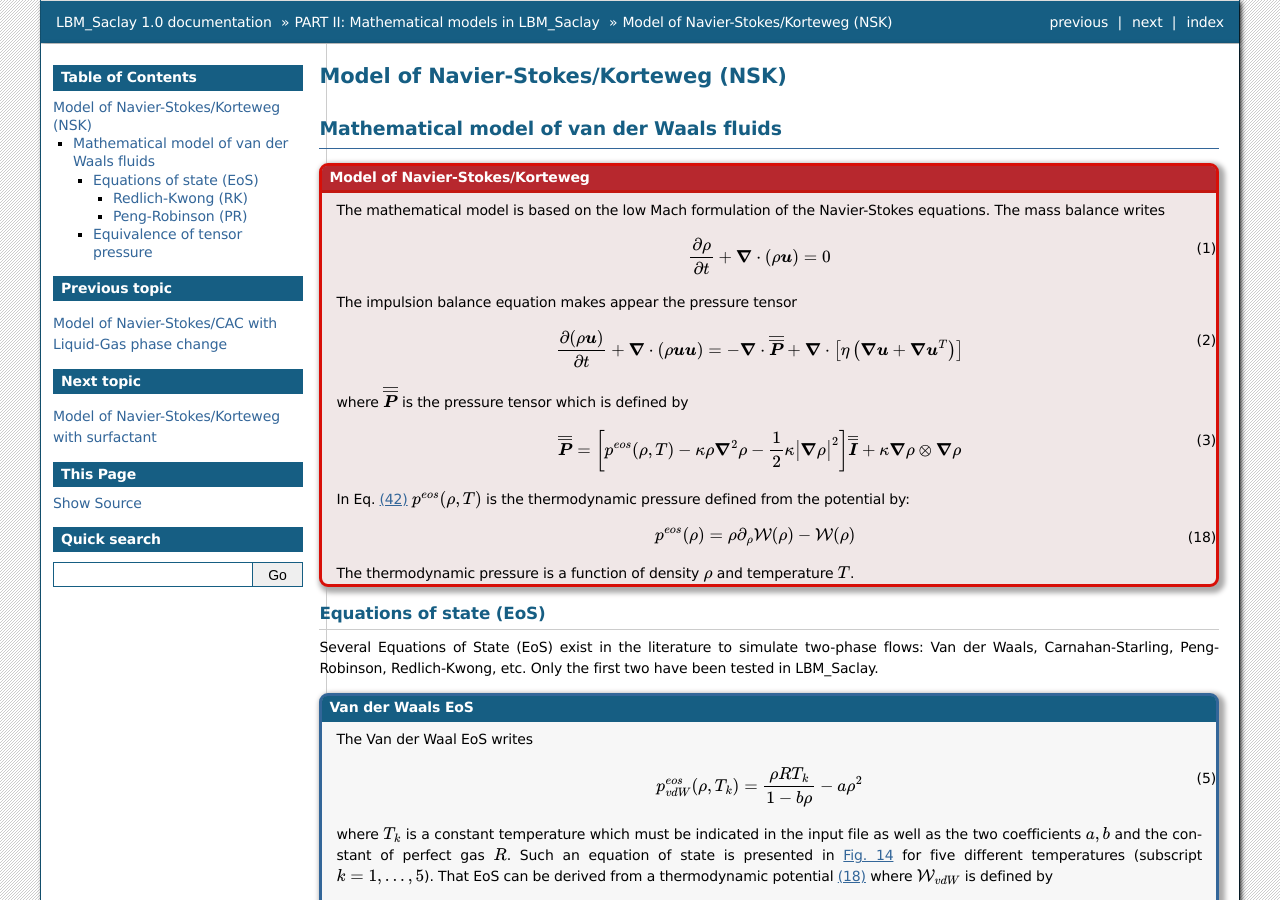
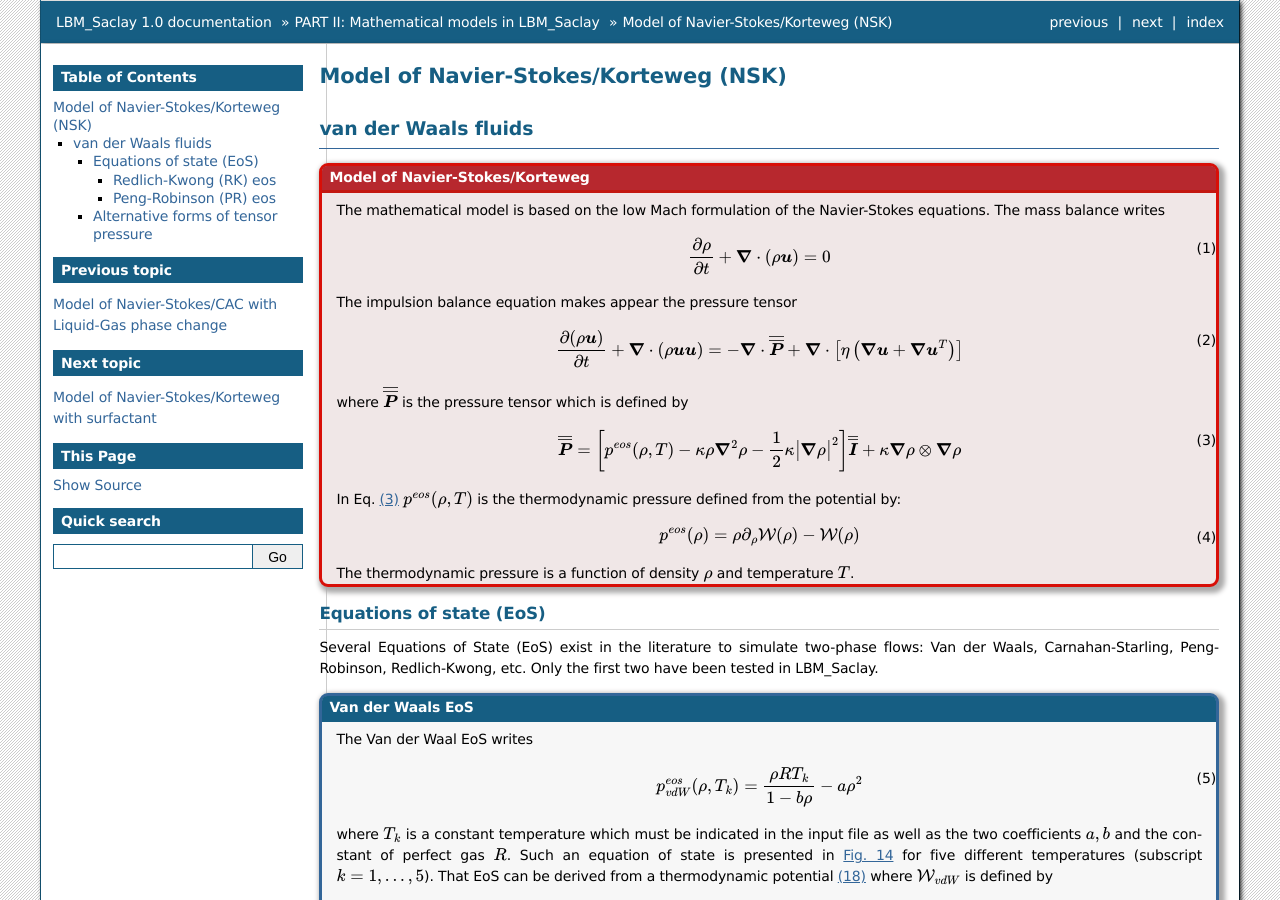
Before and after one commit to cea-lbm-saclay/LBM_Saclay_Documentation, a Sphinx documentation site: the page built from doc/src_doc/02_MODELS/01_Fluid_Fluid/Model_NSK.rst, in a window 1280 px wide and 900 px high. Built offline with Sphinx 7.4.7, drawn with Linux system fonts in a browser that asks for light colours; some of the changed text lies outside the part shown.

Commit message:
New updates

```diff
--- a/doc/src_doc/02_MODELS/01_Fluid_Fluid/Model_NSK.rst
+++ b/doc/src_doc/02_MODELS/01_Fluid_Fluid/Model_NSK.rst
@@ -3,8 +3,8 @@
 Model of Navier-Stokes/Korteweg (NSK)
 =====================================
 
-Mathematical model of van der Waals fluids
-------------------------------------------
+van der Waals fluids
+--------------------
 
 .. admonition:: Model of Navier-Stokes/Korteweg
    :class: error
@@ -119,16 +119,16 @@
 
 Two other popular EoS exist in the literature. We only mention them here. They could be tested in the future in LBM_Saclay.
 
-Redlich-Kwong (RK)
-""""""""""""""""""
+Redlich-Kwong (RK) eos
+""""""""""""""""""""""
 
 .. math::
    :label: Redlich_Kwong_EoS
 
    p_{RK}^{eos}(\rho,T)&=\frac{\rho RT}{1-b\rho}-\frac{a\alpha(T)\rho^{2}}{1+b\rho}\\\alpha(T)&=1/\sqrt{T}\\\text{Soave modif }\alpha(T)&=[1+(\alpha_{1}+\alpha_{2}\omega-\alpha_{3}\omega^{2})(1-\sqrt{T/T_{c}})]^{2}\\\text{coeff}&\alpha_{1}=0.480,\quad\alpha_{2}=1.574,\quad\alpha_{3}=0.176
 
-Peng-Robinson (PR)
-""""""""""""""""""
+Peng-Robinson (PR) eos
+""""""""""""""""""""""
 
 .. math::
    :label: Peng_Robinson_EoS
@@ -136,11 +136,10 @@
    p_{PR}^{eos}(\rho,T)&=\frac{\rho RT}{1-b\rho}-\frac{a\alpha(T)\rho^{2}}{1+2b\rho-b^{2}\rho^{2}}\\\alpha(T)&=[1+(\alpha_{1}+\alpha_{2}\omega+\alpha_{3}\omega^{2})(1-\sqrt{T/T_{c}})]^{2}\\\text{coeff}&\alpha_{1}=0.37464,\quad\alpha_{2}=1.54226,\quad\alpha_{3}=0.26992
 
 
+Alternative forms of tensor pressure
+^^^^^^^^^^^^^^^^^^^^^^^^^^^^^^^^^^^^
 
-Equivalence of tensor pressure
-^^^^^^^^^^^^^^^^^^^^^^^^^^^^^^
-
-In most of numerical methods that implement the NSK model, the pressure tensor Eq. :eq:`Def_Pressure_Tensor` is not directly discretized because there exist two equivalent algebraic forms which are easier to implement. The first one is the potential form and the second involves the chemical potential.
+In most of numerical methods that implement the NSK model, the pressure tensor Eq. :eq:`Def_Pressure_Tensor_NSK` is not directly discretized because there exist two equivalent algebraic forms which are easier to implement. The first one is the potential form and the second involves the chemical potential.
 
 
 .. admonition:: First form: potential form
--- a/doc/src_doc/05_COURSES/Course_PF/04_NavierStokes_Korteweg.rst
+++ b/doc/src_doc/05_COURSES/Course_PF/04_NavierStokes_Korteweg.rst
@@ -405,7 +405,7 @@
 
 Let us mention that other methods exist to derive the Navier-Stokes/Korteweg models, especially when the coupling with temperature [5]_ or surfactant [6]_ are considered. In those references, the constitutive laws (closures for energy flux, expression of stress tensor, etc.) are derived such that the dissipation (given by the Clausius-Duhem inequality) is positive or null. The main advantage of that approach is to derive models of two-phase flows which are thermodynamicaly-consistent. But that rigorous approach has a cost: the algebraic calculations are expensive and are beyond the scope of that introduction.
 
-.. _Equations-Of-State:
+.. _Equations-Of-State_NSK_Course:
 
 Other equations of state (EoS)
 ^^^^^^^^^^^^^^^^^^^^^^^^^^^^^^
```
Also changed, not shown: other parts of doc/src_doc/02_MODELS/01_Fluid_Fluid/Model_NSK.rst (+3 -3 lines), doc/index.rst (+16 -5 lines), doc/src_doc/01_USER_GUIDE/RUN_TRAINING_LBM/runtraininglbm.rst (+5 -2 lines).
